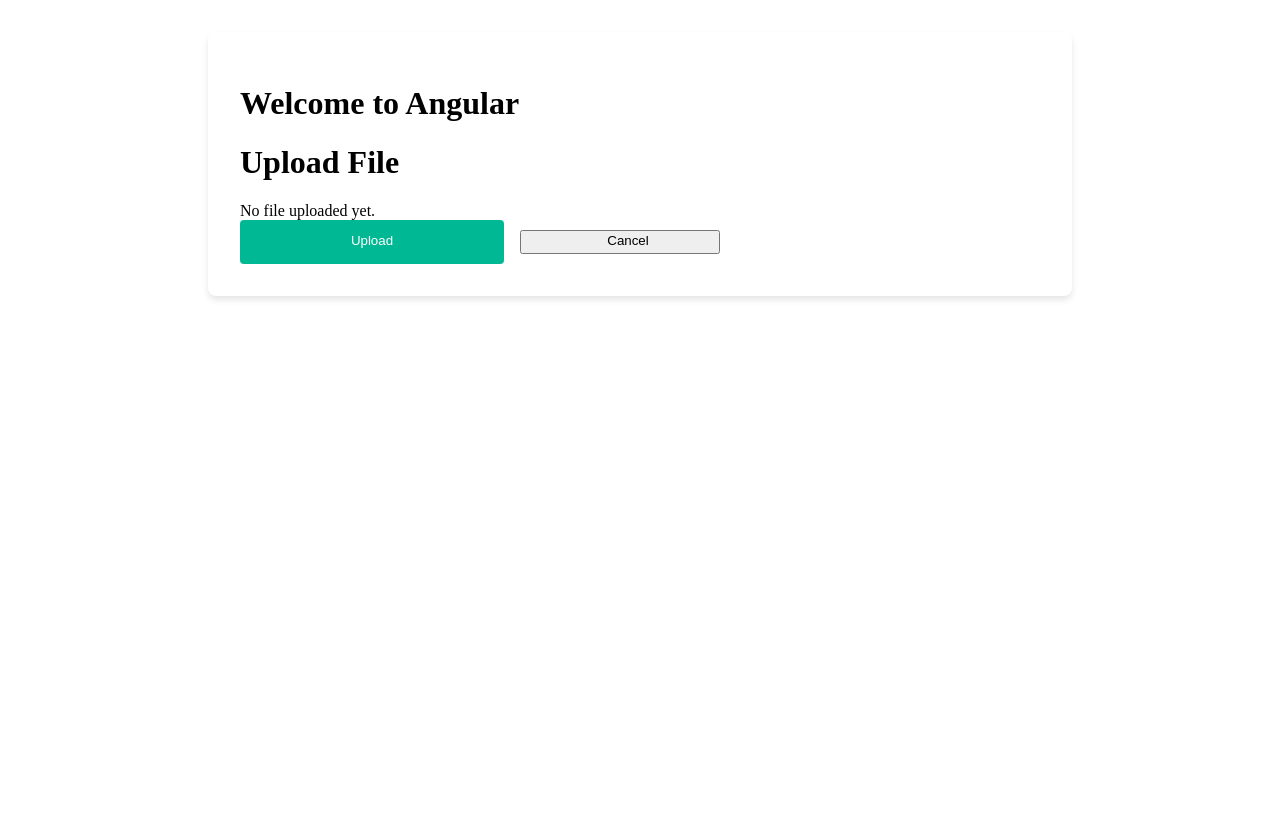
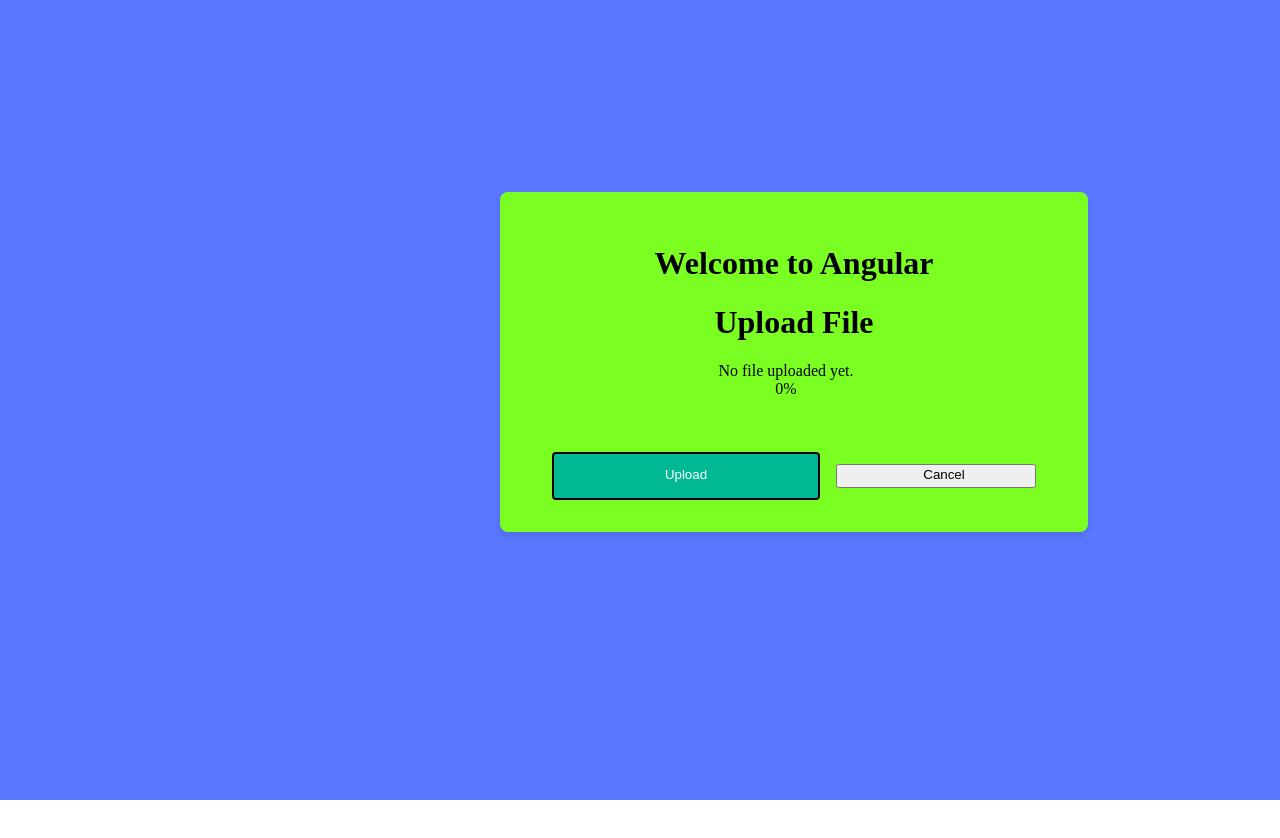
Before and after one commit to alessiopavani2/UploadWidget, an Angular app: page / in a window 1280 px wide. Shown: the top 838 px of the page. Before the commit the page ends 800 px from the top, so only its background shows below. Built offline with nearby package versions, Linux system fonts and the light colour scheme.

Commit message:
pavanisuper

```diff
--- a/src/app/app.component.css
+++ b/src/app/app.component.css
@@ -1,10 +1,23 @@
 .container {
+
   max-width: 800px;
-  margin: 2rem auto;
+  margin: 15%;
   padding: 2rem;
-  background-color: #ffffff;
+  margin-left: 500px;
+  text-align: center;
+  background-color: #7bff22;
   border-radius: 8px;
   box-shadow: 0 4px 6px rgba(0, 0, 0, 0.1);
+}
+
+main {
+  height: 100%;
+  position:relative;
+}
+
+html {
+  height: 100%;
+  background-color: #5a78ff;
 }
 
 .file-input {
@@ -50,7 +63,8 @@
   padding: 0.8rem 2rem;
   background-color: #00b894;
   color: white;
-  border: none;
+
+  border-style: solid;
   border-radius: 4px;
   cursor: pointer;
   transition: background-color 0.3s ease;
--- a/src/app/app.component.html
+++ b/src/app/app.component.html
@@ -1,3 +1,8 @@
+<html>
+  <head>
+    <title>Upload Widget</title>
+  </head>
+  <body>
     <main>
       <div class="container">
         <h1>Welcome to {{title}}</h1>
@@ -9,17 +14,18 @@
       <div class="file-upload">
         <div class="file-info">
           {{fileName || "No file uploaded yet."}}
-      <div >
+    <div>
 
-        <mat-progress-bar mode="indeterminate"
-[value]="uploadProgress" *ngIf="isUploading">
+      <mat-progress-bar mode="indeterminate" [value]="uploadProgress" *ngIf="isUploading">
 
       </mat-progress-bar>
+      {{uploadProgress}}%
       <div *ngIf="uploadError" class="upload-error">
         {{uploadError}}
       </div>
     </div>
-
+        </div>
+    <br><br><br>
         <div class="upload-controls">
           <button mat-mini-fab color="primary" class="upload-btn"
             (click)="fileUpload.click()">
@@ -33,8 +39,6 @@
         </div>
       </div>
     </div>
-
-
-
-
-<main>
+    </main>
+  </body>
+</html>
--- a/src/styles.css
+++ b/src/styles.css
@@ -1 +1,13 @@
 /* You can add global styles to this file, and also import other style files */
+html, body {
+  height: 100%;
+  margin: 0;
+  padding: 0;
+}
+
+app-root {
+  display: flex;
+  flex-direction: column;
+  height: 100%;
+
+}
```
Lines whose indentation alone changed are shown as unchanged.
